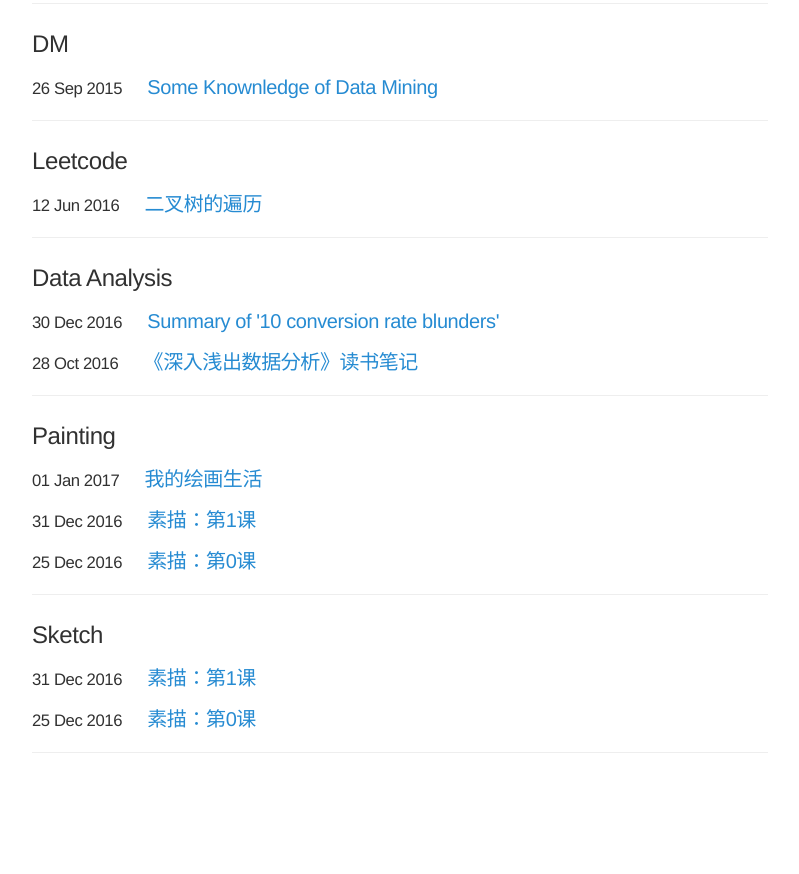
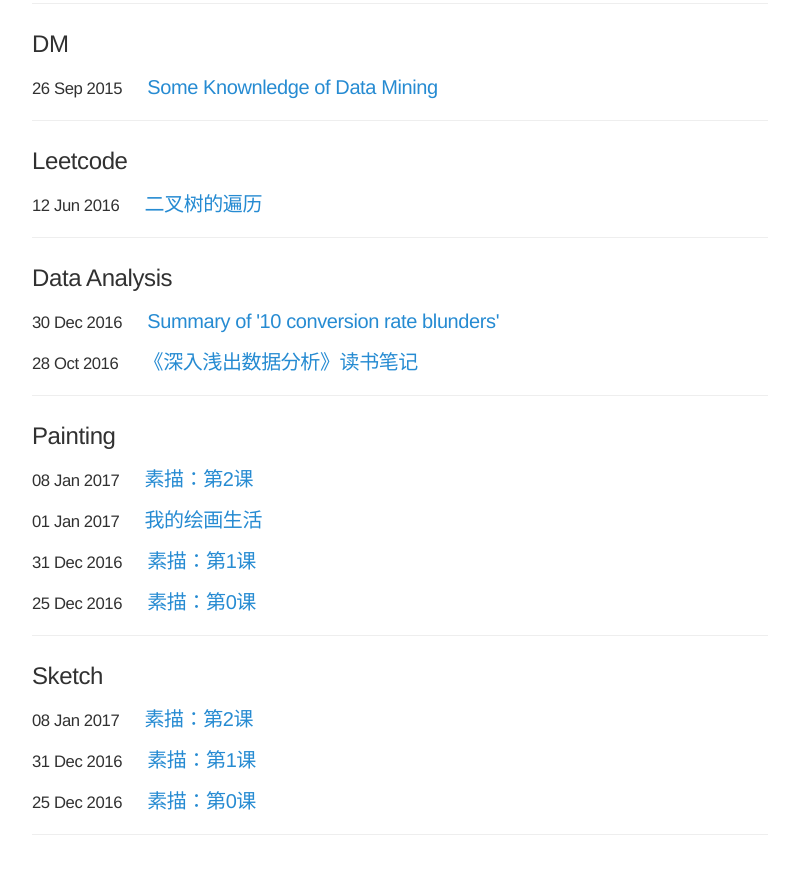
Before and after one commit to Jan-zou/jan-zou.github.com, a Jekyll site: the page built from tags.md, in a window 1280 px wide and 900 px high, scrolled down 2237 px. Shown: the top 874 px of the window, without its empty margins (240-1039 px from the left). Built offline with Jekyll 4.4.1, drawn with Linux system fonts in a browser that asks for light colours; before the commit the page ends 3055 px from its top, so only the background shows below that.

Commit message:
add sketch class 2

```diff
--- a/_posts/2017-01-01-painting-sketch-series.md
+++ b/_posts/2017-01-01-painting-sketch-series.md
@@ -12,3 +12,4 @@ title: 我的绘画生活
 
 + [素描：第0课]({% post_url 2016-12-25-painting-sketch-0 %})
 + [素描：第1课]({% post_url 2016-12-31-painting-sketch-1 %})
++ [素描：第2课]({% post_url 2017-01-08-painting-sketch-2 %})
--- /dev/null
+++ b/_posts/2017-01-08-painting-sketch-2.md
@@ -0,0 +1,13 @@
+---
+layout: post
+tags: [Painting, Sketch]
+title: 素描：第2课
+---
+
+*收录于[我的绘画生活]({% post_url 2017-01-01-painting-sketch-series %})*
+
+素描第2课是画组合体，圆锥加圆柱。今天画了还挺久的，感觉还是要努力练排线。有时候知道要画出什么效果，可是下笔又是另外一回事儿啦。所以，啥也不说了，多多进行有效练习。
+
+## 练习作品
+
+<img src="/assets/blog/painting/20170108.jpeg" alt="圆锥+圆柱" style="width:500px">
```
Also changed, not shown: assets/blog/painting/20170108.jpeg (added).
